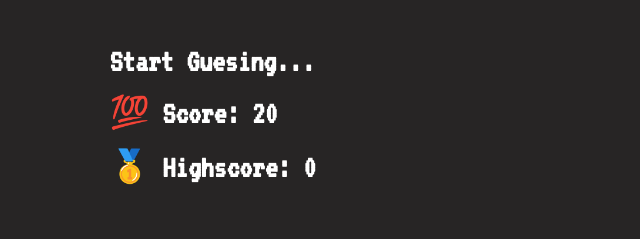
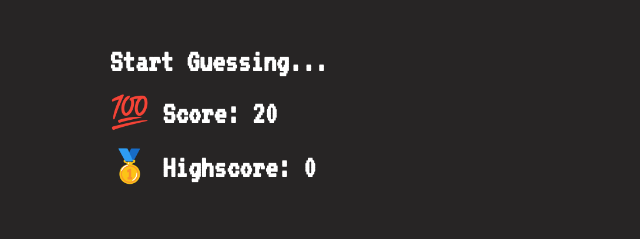
Before and after one commit to KevinDocanto/Website-Projects, a plain HTML site: page Guessing Number Game/index.html in a window 1280 px wide. Shown: the part 299-538 px from the top of the page, 317-957 px from the left. Drawn offline with Linux system fonts and the light colour scheme.

Commit message:
Update index.html

```diff
--- a/Guessing Number Game/index.html
+++ b/Guessing Number Game/index.html
@@ -27,7 +27,7 @@
     <div class="container-two">
         <div class="box-1"><div class="box-1-child"><input id="guess" type="number"></div></div>
         <div class="box-2">
-            <h1 id="start-guessing">Start Guesing...</h1>
+            <h1 id="start-guessing">Start Guessing...</h1>
             <br>
             <h1 id="score">💯 Score: 20</h1>
             <br>
```
